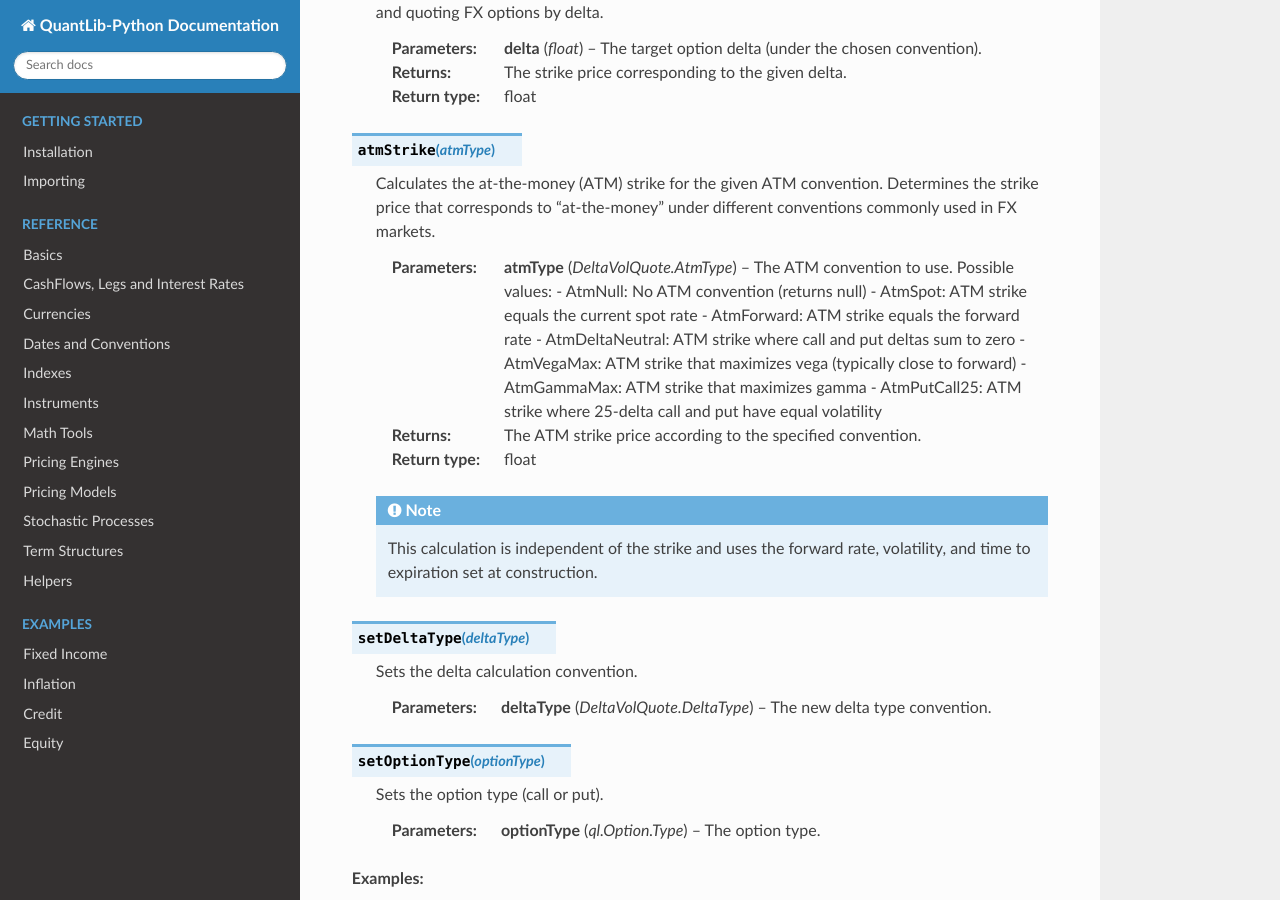
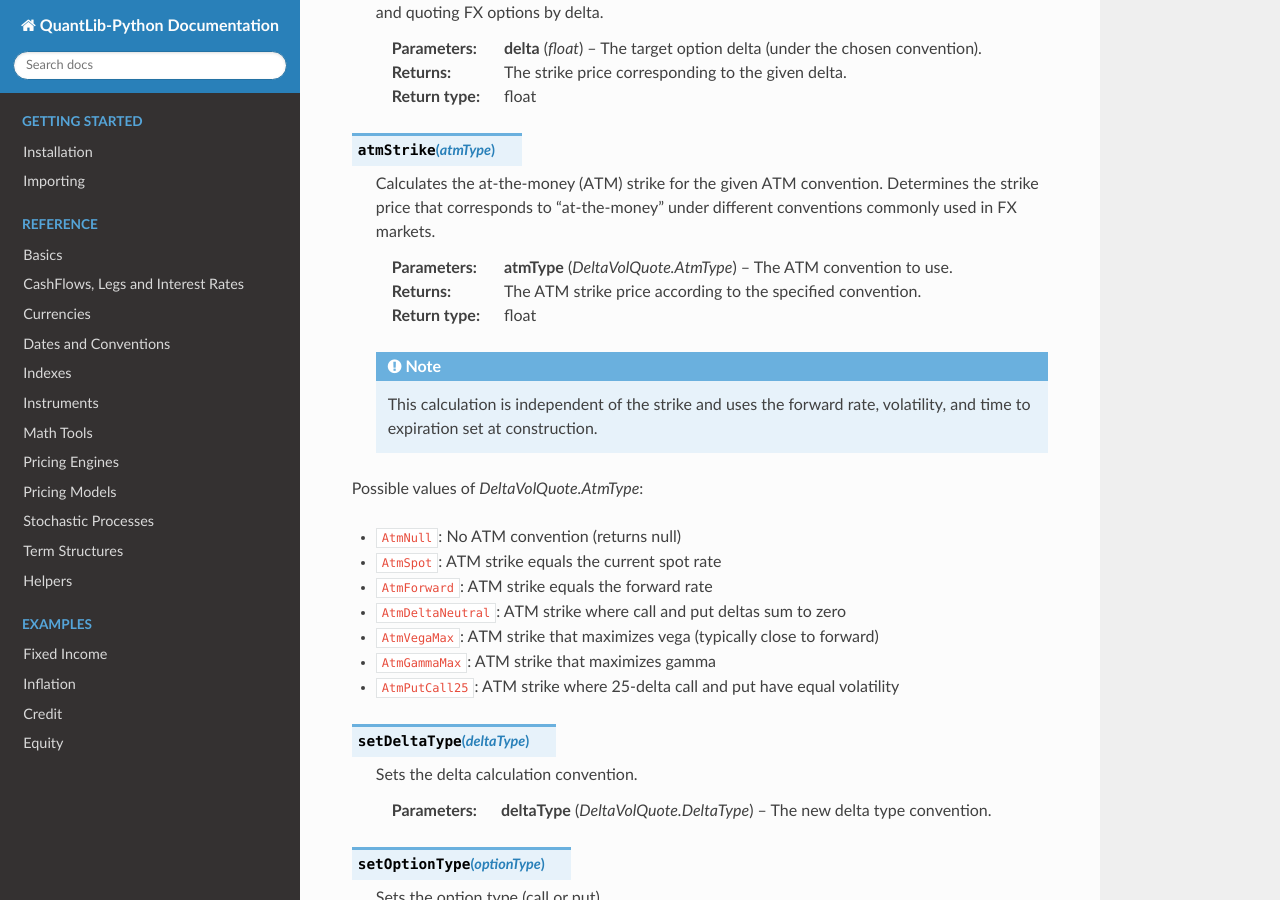
Before and after one commit to nhaga/QuantLib-Python-Docs, a Sphinx documentation site: the page built from docs/pricing_engines/options.rst, in a window 1280 px wide and 900 px high, scrolled down 14190 px. Built offline with Sphinx 7.4.7 and the Read the Docs theme 3.1.0, drawn with Linux system fonts in a browser that asks for light colours; formulas are drawn with MathJax 3; some of the changed text lies outside the part shown.

Commit message:
improved formatting

```diff
--- a/docs/pricing_engines/options.rst
+++ b/docs/pricing_engines/options.rst
@@ -781,20 +781,23 @@
 
     Calculates the at-the-money (ATM) strike for the given ATM convention. Determines the strike price that corresponds to "at-the-money" under different conventions commonly used in FX markets.
 
-    :param atmType: The ATM convention to use. Possible values:
-        - AtmNull: No ATM convention (returns null)
-        - AtmSpot: ATM strike equals the current spot rate
-        - AtmForward: ATM strike equals the forward rate
-        - AtmDeltaNeutral: ATM strike where call and put deltas sum to zero
-        - AtmVegaMax: ATM strike that maximizes vega (typically close to forward)
-        - AtmGammaMax: ATM strike that maximizes gamma
-        - AtmPutCall25: ATM strike where 25-delta call and put have equal volatility
+    :param atmType: The ATM convention to use.
     :type atmType: DeltaVolQuote.AtmType
     :return: The ATM strike price according to the specified convention.
     :rtype: float
 
     .. note::
         This calculation is independent of the strike and uses the forward rate, volatility, and time to expiration set at construction.
+
+Possible values of `DeltaVolQuote.AtmType`:
+
+* ``AtmNull``: No ATM convention (returns null)
+* ``AtmSpot``: ATM strike equals the current spot rate
+* ``AtmForward``: ATM strike equals the forward rate
+* ``AtmDeltaNeutral``: ATM strike where call and put deltas sum to zero
+* ``AtmVegaMax``: ATM strike that maximizes vega (typically close to forward)
+* ``AtmGammaMax``: ATM strike that maximizes gamma
+* ``AtmPutCall25``: ATM strike where 25-delta call and put have equal volatility
 
 .. method:: setDeltaType(deltaType)
 
```
Also changed, not shown: other parts of docs/pricing_engines/options.rst (+1 -1 lines).
